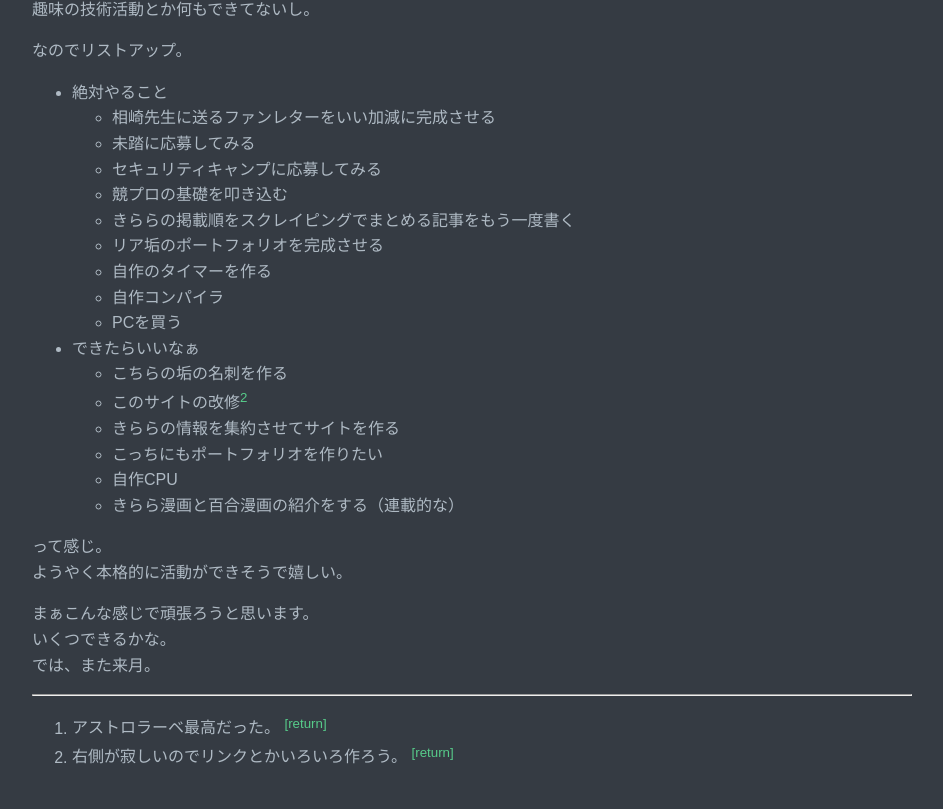
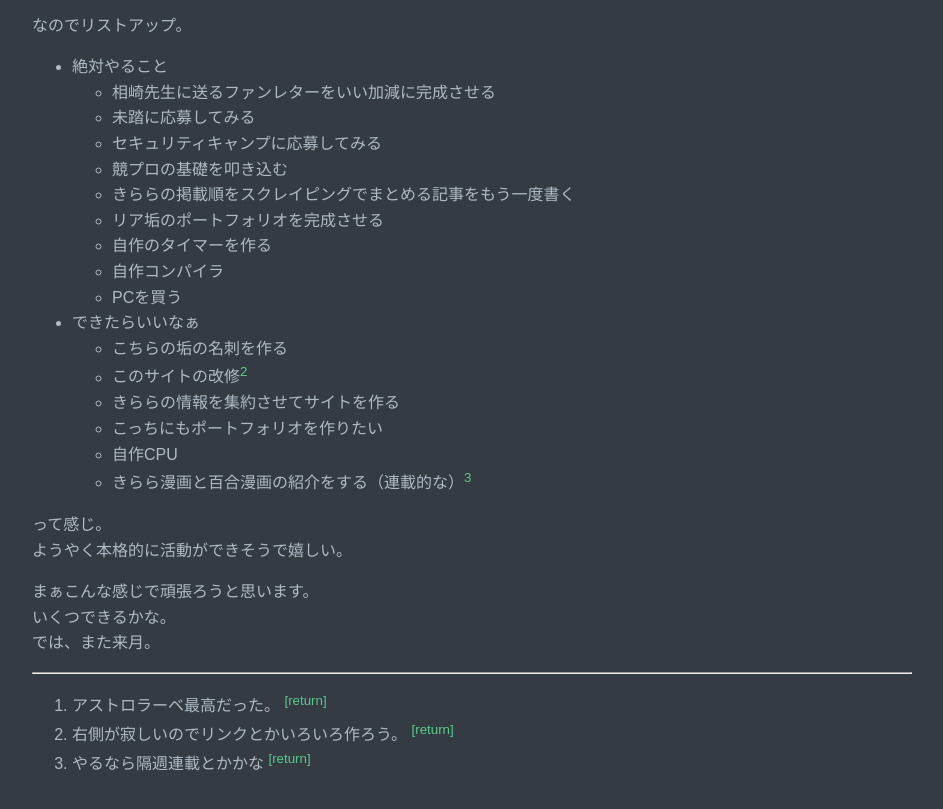
Before and after one commit to Seigenkousya/Seigenkousya.github.io, a plain HTML site: page post/monthry/2020_02/index.html in a window 1280 px wide. Shown: the part 5262-6071 px from the top of the page, without its empty margins (328-1271 px from the left). Drawn offline with Linux system fonts and the light colour scheme.

Commit message:
rebuilding site 2020年  3月  1日 日曜日 19:13:54 JST

```diff
--- a/post/monthry/2020_02/index.html
+++ b/post/monthry/2020_02/index.html
@@ -212,8 +212,7 @@ Twitterに上げられる出来ではないのでここに貼ろう（思いつ
 <li>どうびじゅ関連で論文もどきを書いてた<br /></li>
 <li>ポートフォリオを作るべくメインのgithub pagesをいろいろやってる<br /></li>
 <li>たまった漫画やアニメを見ている<br /></li>
-<li>あと秋葉に遊びに行った<br />
-<br /></li>
+<li>あと秋葉に遊びに行った<br /></li>
 </ul>
 
 <p>って感じです。</p>
@@ -345,7 +344,7 @@ ZINのきららフェアの特典が死んでいて憤慨。<br />
 <li>きららの情報を集約させてサイトを作る</li>
 <li>こっちにもポートフォリオを作りたい</li>
 <li>自作CPU</li>
-<li>きらら漫画と百合漫画の紹介をする（連載的な）</li>
+<li>きらら漫画と百合漫画の紹介をする（連載的な）<sup class="footnote-ref" id="fnref:3"><a href="#fn:3">3</a></sup></li>
 </ul></li>
 </ul>
 
@@ -364,6 +363,8 @@ ZINのきららフェアの特典が死んでいて憤慨。<br />
  <a class="footnote-return" href="#fnref:1"><sup>[return]</sup></a></li>
 <li id="fn:2">右側が寂しいのでリンクとかいろいろ作ろう。
  <a class="footnote-return" href="#fnref:2"><sup>[return]</sup></a></li>
+<li id="fn:3">やるなら隔週連載とかかな
+ <a class="footnote-return" href="#fnref:3"><sup>[return]</sup></a></li>
 </ol>
 </div>
 
```
